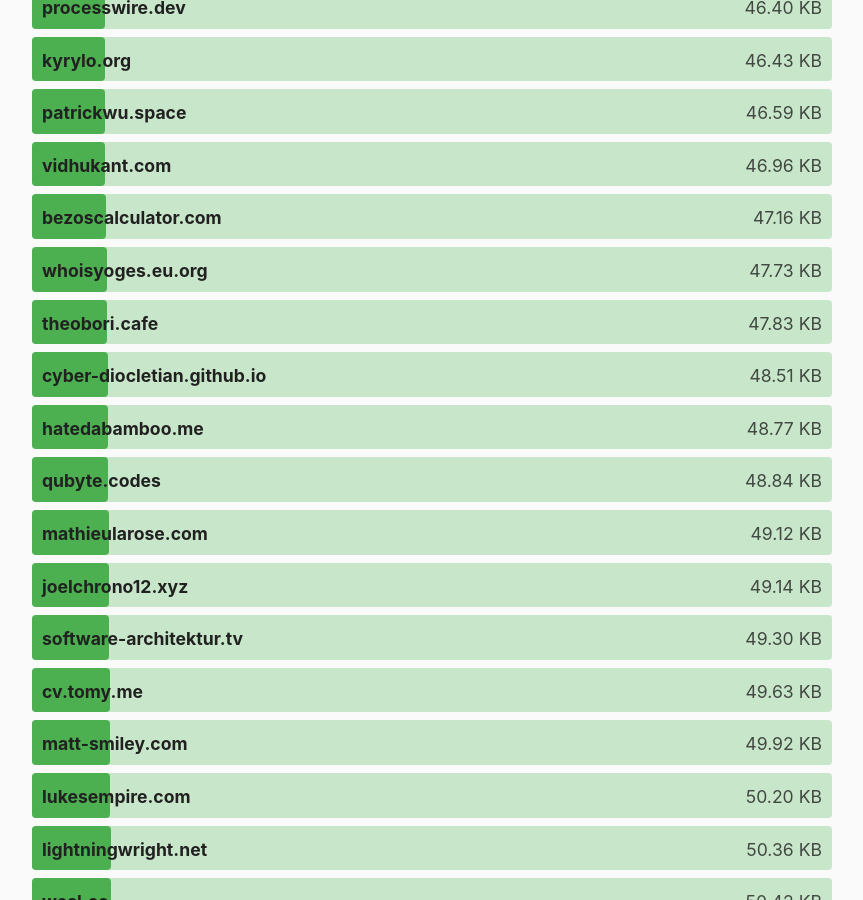
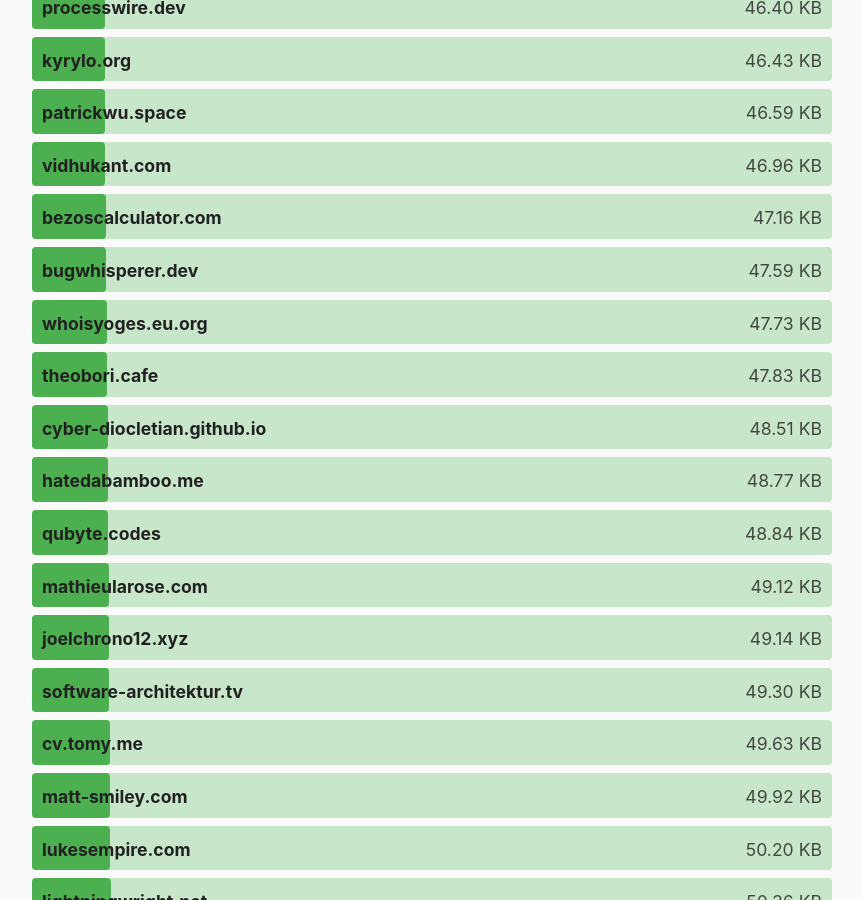
Before and after one commit to kevquirk/512kb.club, a Jekyll site: the page built from index.md, in a window 1280 px wide and 900 px high, scrolled down 15839 px. Shown: the whole window, without its empty margins (208-1071 px from the left). Built offline with Jekyll 4.4.1, drawn with Linux system fonts in a browser that asks for light colours.

Commit message:
add bugwhisperer site

```diff
--- a/_data/sites.yml
+++ b/_data/sites.yml
@@ -4197,3 +4197,8 @@
   url: https://zwieratko.sk/
   size: 30.94
   last_checked: 2025-05-18
+
+- domain: bugwhisperer.dev
+  url: https://bugwhisperer.dev/
+  size: 47.59
+  last_checked: 2025-06-12
```
